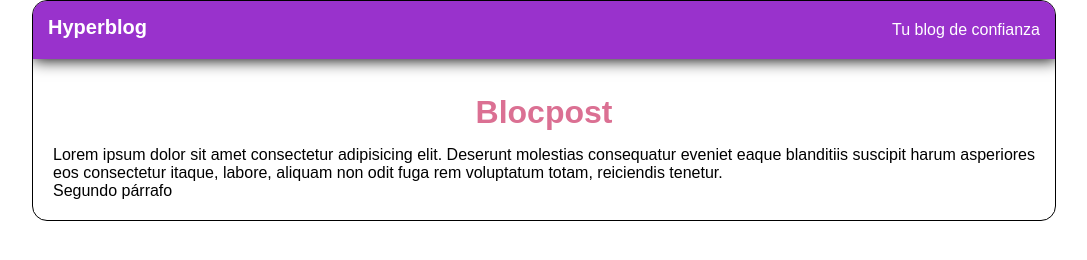
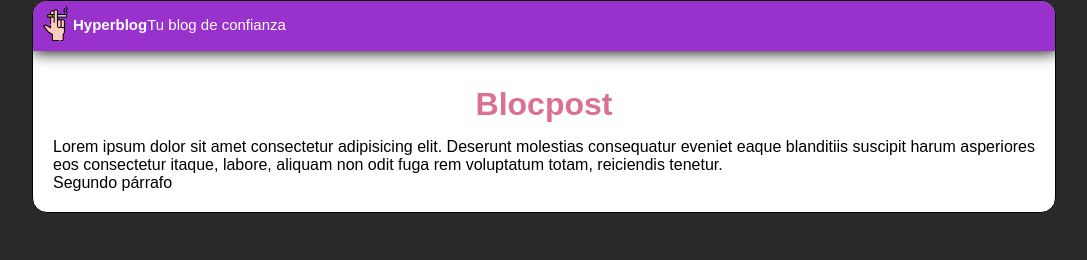
Before and after one commit to alejoriosrivas/platzi-blog-git-course, a plain HTML site: page index.htm in a window 1280 px wide. Shown: the whole page, without its empty margins (96-1183 px from the left). Drawn offline with Linux system fonts and the light colour scheme.

Commit message:
Icono puesto en header, estilos mejorados, colores de fondos modificados

```diff
--- a/index.htm
+++ b/index.htm
@@ -11,6 +11,14 @@
 	<body>
 		<div class="container">
 			<div class="header">
+				<div class="icon">
+					<img
+						width="35"
+						height="auto"
+						src="images/icon.png"
+						alt="Icono principal"
+					/>
+				</div>
 				<h1>Hyperblog</h1>
 				<span> Tu blog de confianza </span>
 			</div>
--- a/styles.css
+++ b/styles.css
@@ -5,10 +5,12 @@
 }
 
 body {
+	background-color: rgb(41, 41, 41);
 	font-family: Arial, Helvetica, sans-serif;
 }
 
 .container {
+	background-color: #fff;
 	max-width: 80%;
 	margin: 0 auto;
 	border-radius: 15px;
@@ -18,22 +20,24 @@ body {
 }
 
 .header {
+	height: 50px;
 	width: 100%;
 	display: flex;
-	text-align: initial;
-	padding: 15px;
-	justify-content: space-between;
+	padding: 5px;
+	/* justify-content: space-between; */
 	background-color: darkorchid;
 	box-shadow: 1px 0px 15px 1px #000;
 }
 
 .header h1 {
-	font-size: 20px;
+	padding: 10px 0;
+	font-size: 15px;
 	color: white;
 }
 
 .header span {
-	padding: 5px 0;
+	padding: 10px 0;
+	font-size: 15px;
 	color: white;
 }
 
```
